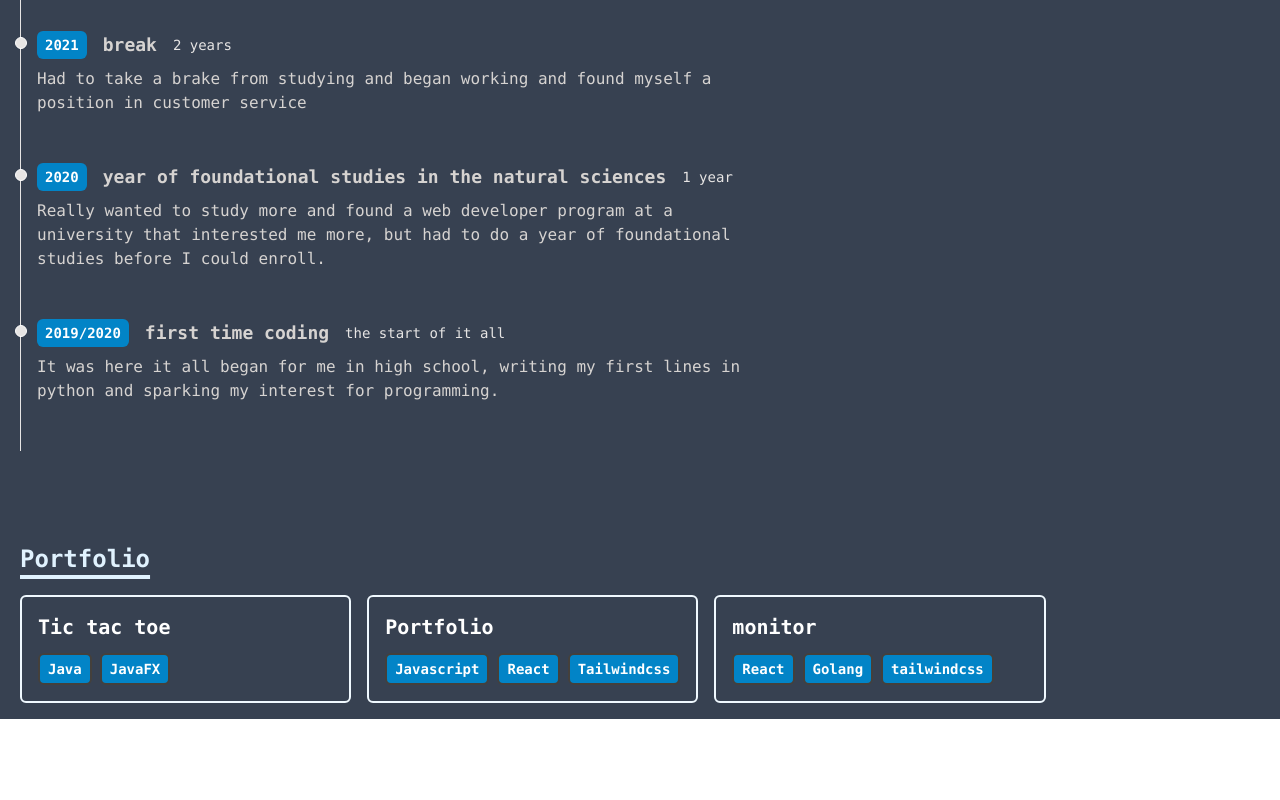
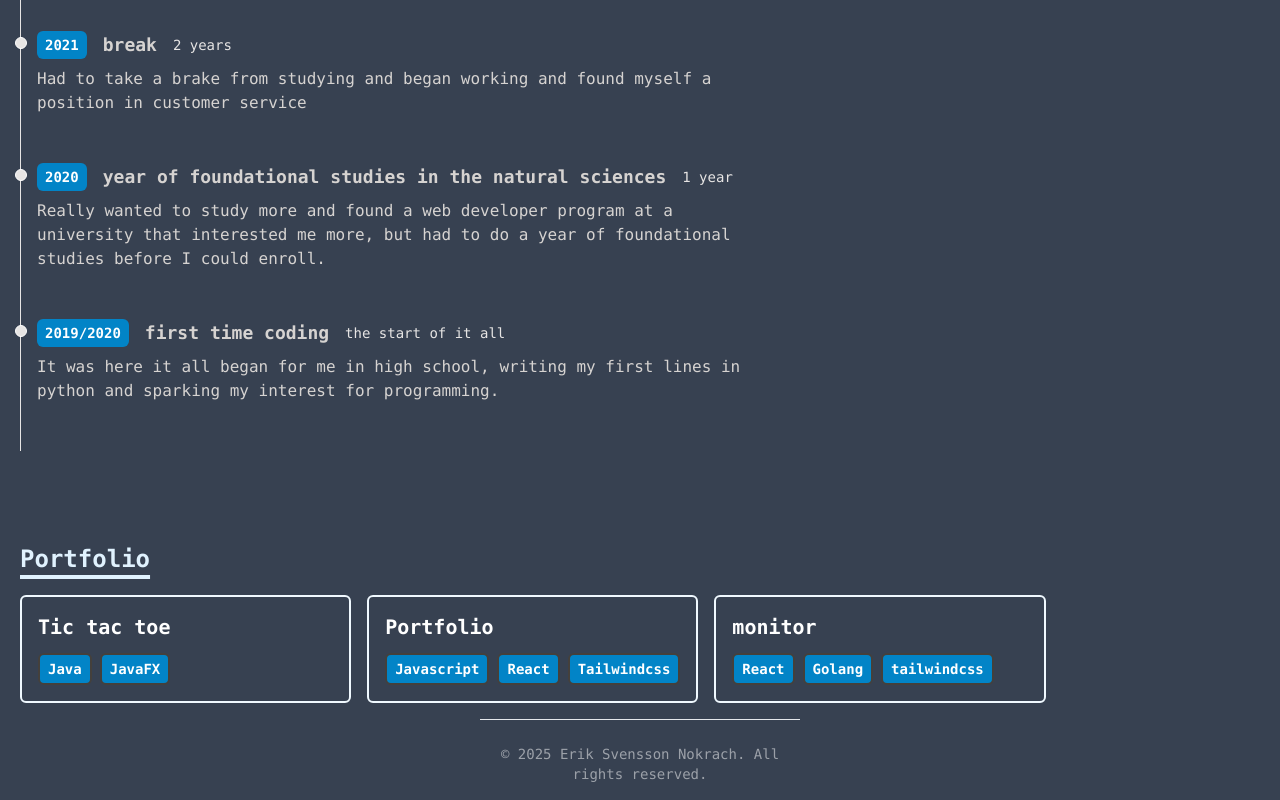
Before and after one commit to kirre02/kirre-portfolio, a React (Vite) app: page / in a window 1280 px wide. Shown: the part 493-1293 px from the top of the page. Before the commit the page ends 1212 px from the top, so only its background shows below. Built offline with nearby package versions, Linux system fonts and the light colour scheme.

Commit message:
style: adds a footer to the layout

```diff
--- /dev/null
+++ b/src/components/footer.jsx
@@ -0,0 +1,12 @@
+
+function Footer() {
+	return (
+	  <div className="mx-auto w-1/4 py-4 text-center border-t border-muted">
+		<p className="text-sm mt-2 opacity-50">
+		  &copy; {new Date().getFullYear()} Erik Svensson Nokrach. All rights reserved.
+		</p>
+	  </div>
+	);
+  }
+
+  export default Footer;
--- a/src/components/layout.jsx
+++ b/src/components/layout.jsx
@@ -1,4 +1,5 @@
 import Header from "./header";
+import Footer from "./footer"
 
 function Layout({children}) {
   return (
@@ -9,6 +10,8 @@ function Layout({children}) {
         <main className="mt-10 flex flex-col gap-3 px-5 pt-5 flex-grow">
           {children}
         </main>
+
+        <Footer/>
       </div>
     </body>
   );
```
